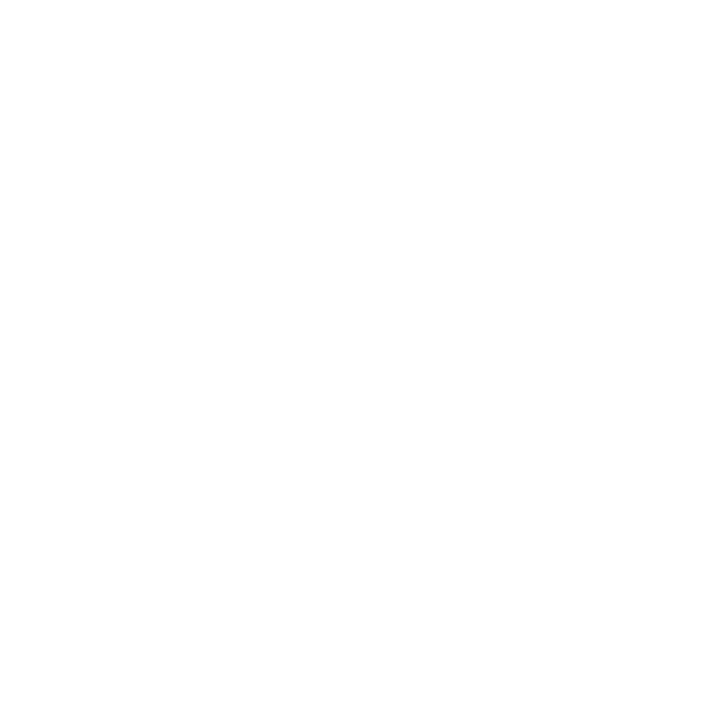
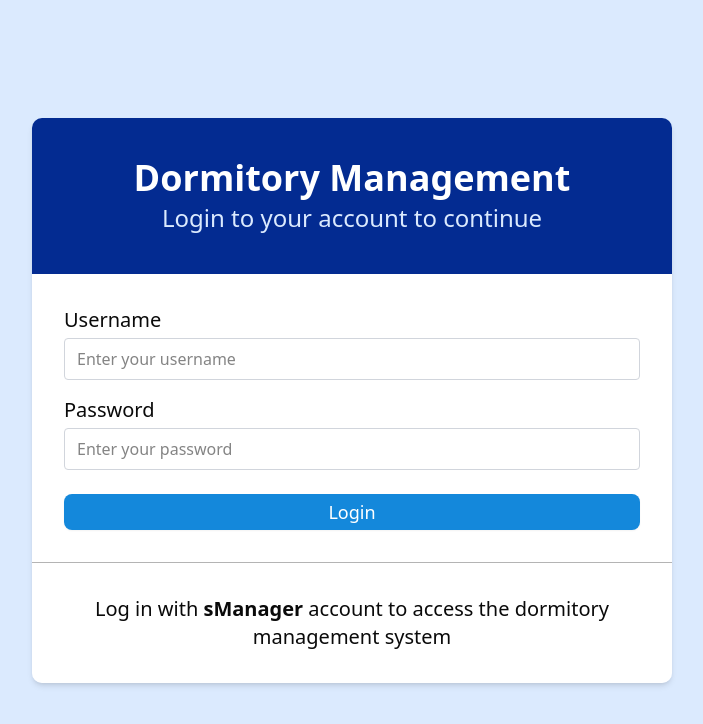
Before and after one commit to LoveTechwCat/DormBK-FE, a React (Vite) app: page /login in a window 1280 px wide. Before the commit this address had no page. Shown: the top 724 px of the page, without its empty margins (288-991 px from the left). Built offline with nearby package versions, Linux system fonts and the light colour scheme.

Commit message:
add login frontend

```diff
--- a/index.html
+++ b/index.html
@@ -6,7 +6,6 @@
     <meta name="viewport" content="width=device-width, initial-scale=1.0" />
     <title>DormBK</title>
   </head>
-
   <body>
     <div id="root"></div>
     <script type="module" src="/src/main.tsx"></script>
--- a/package.json
+++ b/package.json
@@ -13,6 +13,7 @@
   "dependencies": {
     "@radix-ui/react-slot": "^1.2.0",
     "@tailwindcss/vite": "^4.1.4",
+    "axios": "^1.8.4",
     "class-variance-authority": "^0.7.1",
     "clsx": "^2.1.1",
     "lucide-react": "^0.488.0",
@@ -25,6 +26,7 @@
   },
   "devDependencies": {
     "@eslint/js": "^9.22.0",
+    "@types/axios": "^0.9.36",
     "@types/node": "^22.14.1",
     "@types/react": "^19.0.10",
     "@types/react-dom": "^19.0.4",
--- /dev/null
+++ b/src/hooks/useLogin.ts
@@ -0,0 +1,24 @@
+import { useState } from 'react';
+import { useNavigate } from 'react-router-dom';
+import { login } from '../services/auth';
+
+export const useLogin = () => {
+  const [errorMsg, setErrorMsg] = useState('');
+  const navigate = useNavigate();
+
+  const handleLogin = async (username: string, password: string) => {
+    if (!username.trim() || !password) {
+      setErrorMsg('Username and password are required');
+      return;
+    }
+
+    try {
+      await login(username.trim(), password);
+      navigate('/dashboard');
+    } catch (err: any) {
+      setErrorMsg(err.response?.data?.message || 'Login failed');
+    }
+  };
+
+  return { errorMsg, handleLogin };
+};
--- /dev/null
+++ b/src/pages/login/Login.tsx
@@ -0,0 +1,18 @@
+import React from 'react';
+import LoginForm from './components/LoginForm';
+import LoginHeader from './components/LoginHeader';
+import LoginFooter from './components/LoginFooter';
+
+const Login: React.FC = () => {
+  return (
+    <div className='flex min-h-screen w-full items-center justify-center bg-blue-100'>
+      <div className='w-[640px] overflow-hidden rounded-lg shadow-md'>
+        <LoginHeader />
+        <LoginForm />
+        <LoginFooter />
+      </div>
+    </div>
+  );
+};
+
+export default Login;
--- /dev/null
+++ b/src/pages/login/components/LoginFooter.tsx
@@ -0,0 +1,15 @@
+const LoginFooter = () => {
+  return (
+    <div
+      className='border-t bg-white p-8'
+      style={{ borderTopColor: 'rgba(68,68,68,0.4)' }}
+    >
+      <p className='text-center text-xl'>
+        Log in with <span className='font-bold'>sManager</span> account to
+        access the dormitory management system
+      </p>
+    </div>
+  );
+};
+
+export default LoginFooter;
--- /dev/null
+++ b/src/pages/login/components/LoginForm.tsx
@@ -0,0 +1,40 @@
+import React, { useState } from 'react';
+import { useLogin } from '../../../hooks/useLogin';
+import LoginTextInput from './LoginTextInput';
+import LoginSubmit from './LoginSubmit';
+
+const LoginForm: React.FC = () => {
+  const [username, setUsername] = useState('');
+  const [password, setPassword] = useState('');
+  const { errorMsg, handleLogin } = useLogin();
+
+  const handleSubmit = (e: React.FormEvent) => {
+    e.preventDefault();
+    handleLogin(username, password);
+  };
+
+  return (
+    <div>
+      <form onSubmit={handleSubmit} className='bg-white p-8'>
+        {errorMsg && (
+          <div className='mb-4 text-center text-sm text-red-500'>
+            {errorMsg}
+          </div>
+        )}
+        <LoginTextInput
+          name='Username'
+          value={username}
+          onChange={(e) => setUsername(e.target.value)}
+        />
+        <LoginTextInput
+          name='Password'
+          value={password}
+          onChange={(e) => setPassword(e.target.value)}
+        />
+        <LoginSubmit />
+      </form>
+    </div>
+  );
+};
+
+export default LoginForm;
--- /dev/null
+++ b/src/pages/login/components/LoginHeader.tsx
@@ -0,0 +1,14 @@
+const LoginHeader = () => {
+  return (
+    <div className='px-18 py-10' style={{ backgroundColor: '#032B91' }}>
+      <div className='font-quicksand text-center text-4xl font-bold text-white'>
+        Dormitory Management
+      </div>
+      <div className='mt-1 text-center text-2xl text-blue-100'>
+        Login to your account to continue
+      </div>
+    </div>
+  );
+};
+
+export default LoginHeader;
--- /dev/null
+++ b/src/pages/login/components/LoginSubmit.tsx
@@ -0,0 +1,15 @@
+import { Button } from '@/components/ui/button';
+
+const LoginSubmit = () => {
+  return (
+    <Button
+      type='submit'
+      className='mt-2 w-full rounded bg-blue-100 py-4 text-lg text-white transition hover:bg-blue-700'
+      style={{ backgroundColor: '#1488DB' }}
+    >
+      <p className='text-lg'>Login</p>
+    </Button>
+  );
+};
+
+export default LoginSubmit;
--- /dev/null
+++ b/src/pages/login/components/LoginTextInput.tsx
@@ -0,0 +1,24 @@
+type LoginInputProps = {
+  name: string;
+  value: string;
+  onChange: (e: React.ChangeEvent<HTMLInputElement>) => void;
+};
+
+const LoginInput = ({ name, value, onChange }: LoginInputProps) => {
+  const type = name.toLowerCase() === 'password' ? 'password' : 'text';
+  const placeholder = `Enter your ${name.toLowerCase()}`;
+  return (
+    <div className='mb-4'>
+      <label className='block text-xl font-normal'>{name}</label>
+      <input
+        type={type}
+        className='mt-1 block w-full rounded border border-gray-300 px-3 py-2 focus:ring-2 focus:ring-blue-400 focus:outline-none'
+        value={value}
+        onChange={onChange}
+        placeholder={placeholder}
+      />
+    </div>
+  );
+};
+
+export default LoginInput;
--- a/src/routes/AppRoutes.tsx
+++ b/src/routes/AppRoutes.tsx
@@ -1,10 +1,15 @@
 // src/routes/AppRoutes.tsx
 import { RouteObject } from 'react-router-dom';
 import Home from '@/pages/home/Home';
+import Login from '@/pages/login/Login';
 
 export const appRoutes: RouteObject[] = [
   {
     path: '/',
     element: <Home />,
   },
+  {
+    path: '/login',
+    element: <Login />,
+  },
 ];
--- /dev/null
+++ b/src/services/auth.ts
@@ -0,0 +1,9 @@
+import axios from 'axios';
+
+export const login = async (username: string, password: string) => {
+  const res = await axios.post('/api/auth/login', {
+    user_name: username,
+    password,
+  });
+  return res.data;
+};
--- a/vite.config.ts
+++ b/vite.config.ts
@@ -11,4 +11,9 @@
       '@': path.resolve(__dirname, './src'),
     },
   },
+  server: {
+    proxy: {
+      '/api': 'http://localhost:3000',
+    },
+  },
 });
```
Also changed, not shown: 1 other file (tests, documents, lock files or other folders).
